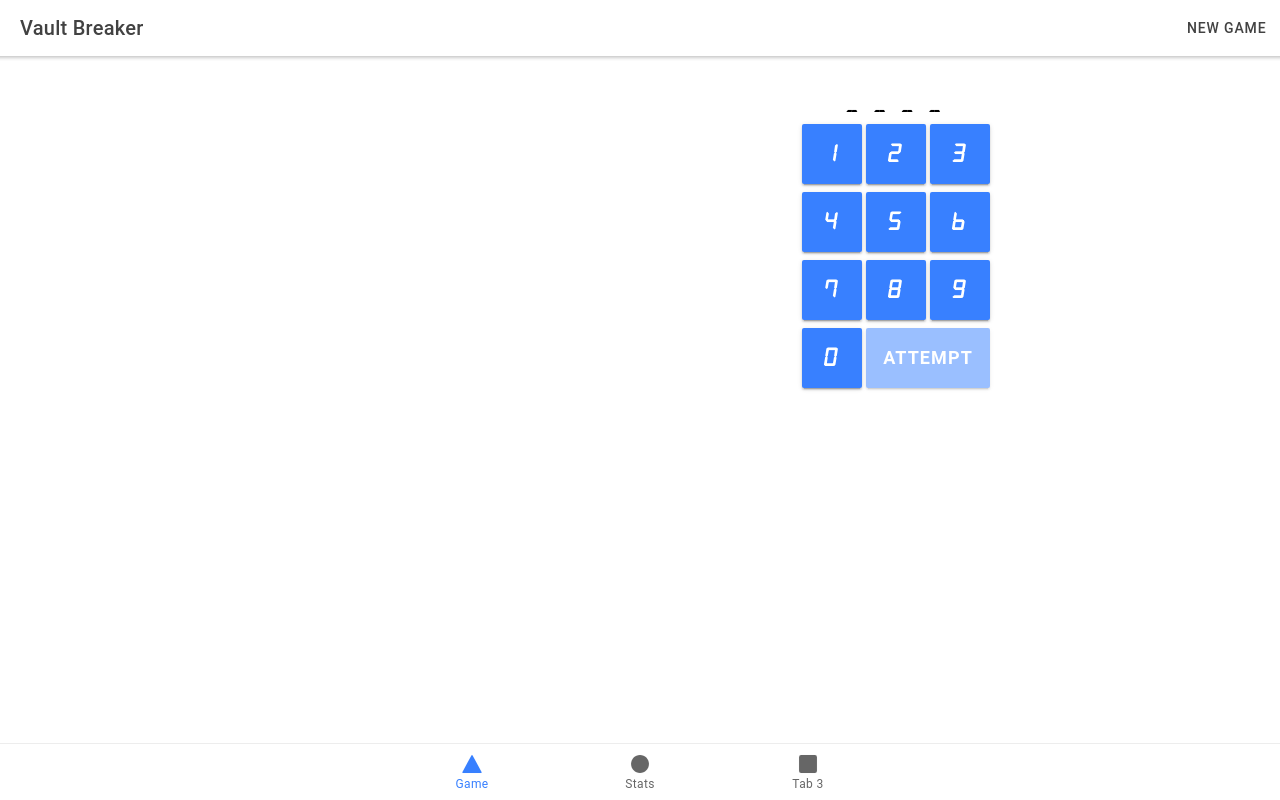
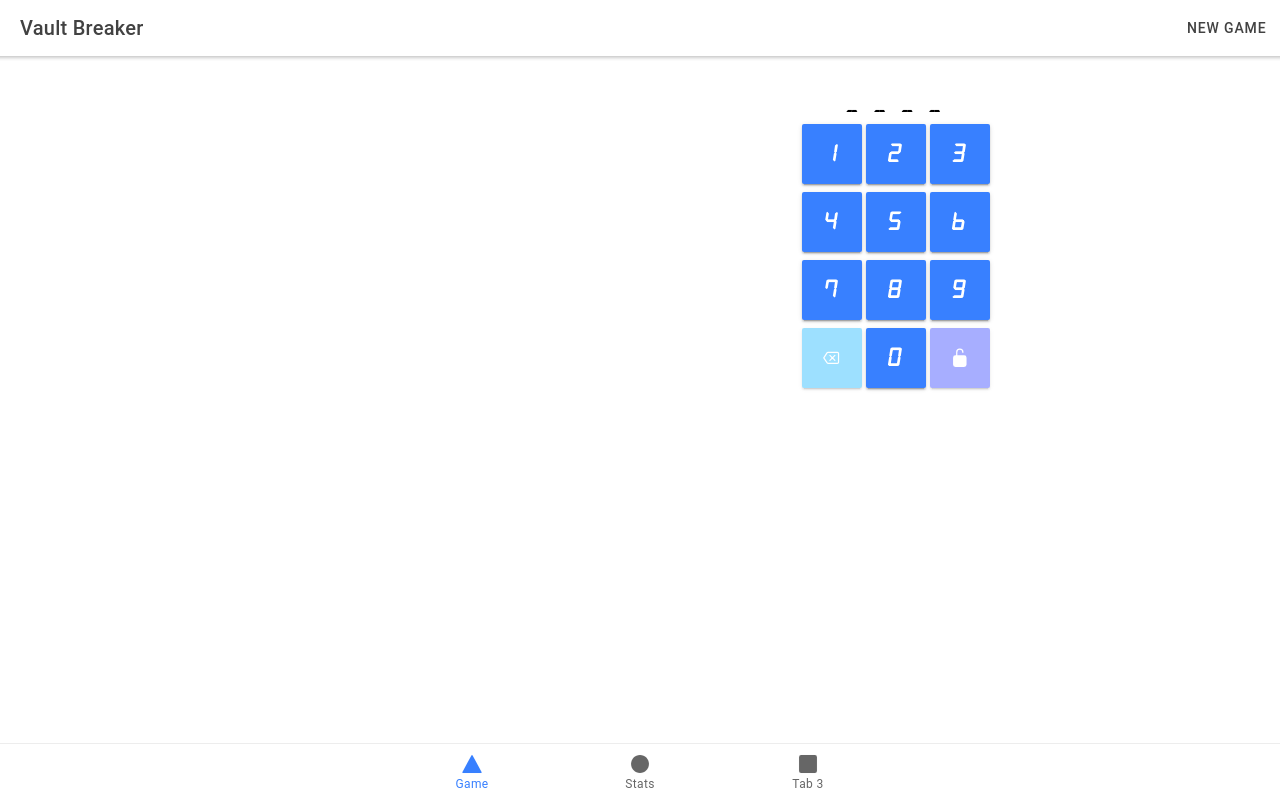
Before and after one commit to josh-byster/vault-breaker, a React (Create React App) app: page /home in a window 1280 px wide. Built offline with nearby package versions, Linux system fonts and the light colour scheme.

Commit message:
Add backspace button and submit redesign

```diff
--- a/src/components/NumberPad.css
+++ b/src/components/NumberPad.css
@@ -8,8 +8,6 @@
 }
 .submit {
   --border-radius: 2px;
+  width: 60px;
   height: 60px;
-  width: 124px;
-  font-weight: bold;
-  font-size: 18px;
 }
--- a/src/components/NumberPad.tsx
+++ b/src/components/NumberPad.tsx
@@ -1,8 +1,8 @@
-import { IonButton } from "@ionic/react";
+import { IonButton, IonIcon } from "@ionic/react";
 import React from "react";
 import { NUMBER_LENGTH } from "./constants";
 import "./NumberPad.css";
-
+import { backspaceOutline, lockOpen } from "ionicons/icons";
 interface ContainerProps {
   numberAdded: (number: number) => void;
   backspaceClicked: () => void;
@@ -43,16 +43,23 @@ const NumberPad: React.FC<ContainerProps> = ({
       {makeButton(8)}
       {makeButton(9)}
       <br />
-      {makeButton(0)}
-
 
       <IonButton
-        color="primary"
+        className="submit"
+        onClick={backspaceClicked}
+        disabled={numbers.length === 0}
+        color="secondary"
+      >
+        <IonIcon icon={backspaceOutline}></IonIcon>
+      </IonButton>
+      {makeButton(0)}
+      <IonButton
         className="submit"
         onClick={submitClicked}
         disabled={numbers.length < NUMBER_LENGTH}
+        color="tertiary"
       >
-        ATTEMPT
+        <IonIcon icon={lockOpen}></IonIcon>
       </IonButton>
     </>
   );
```
